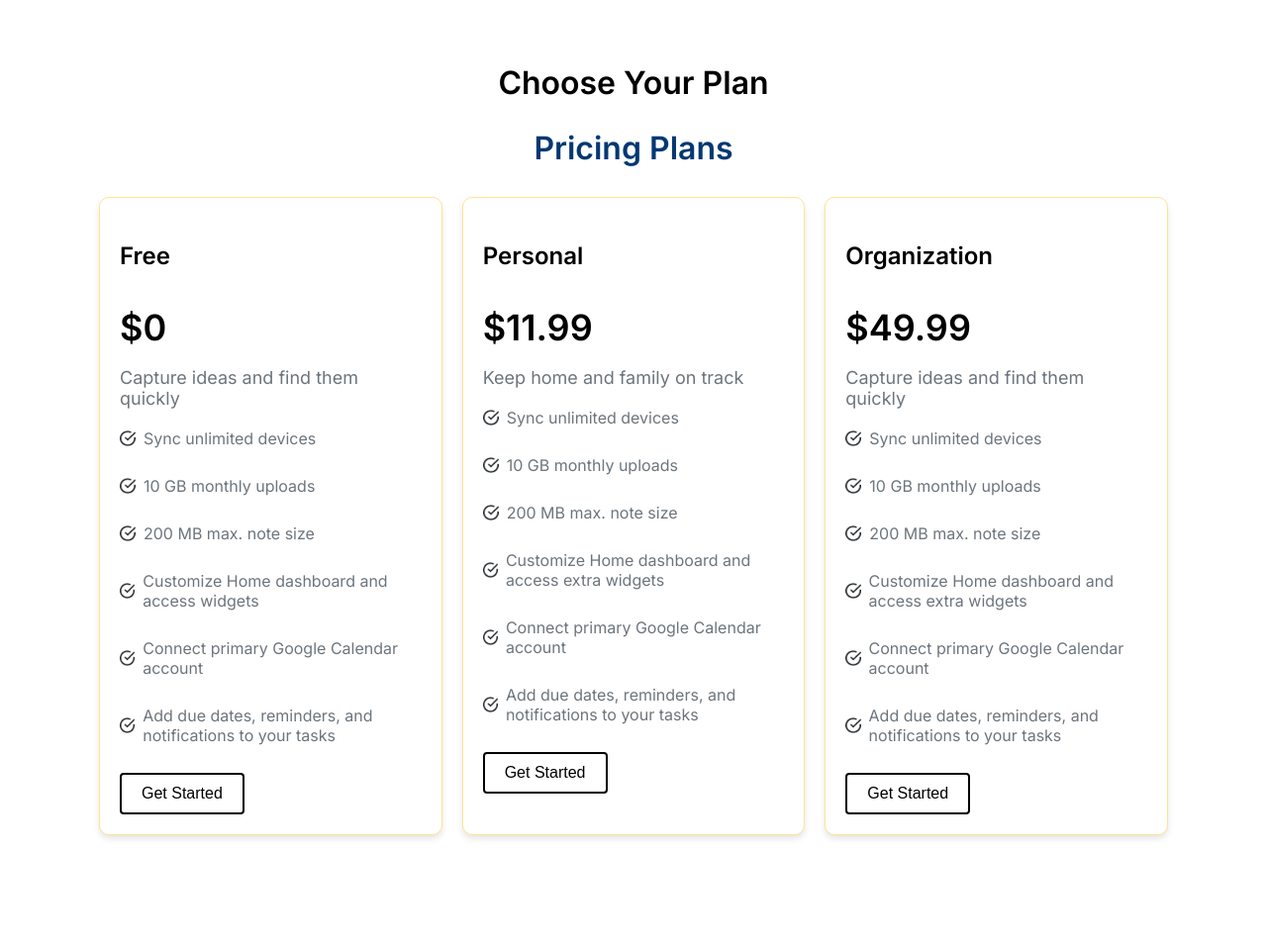
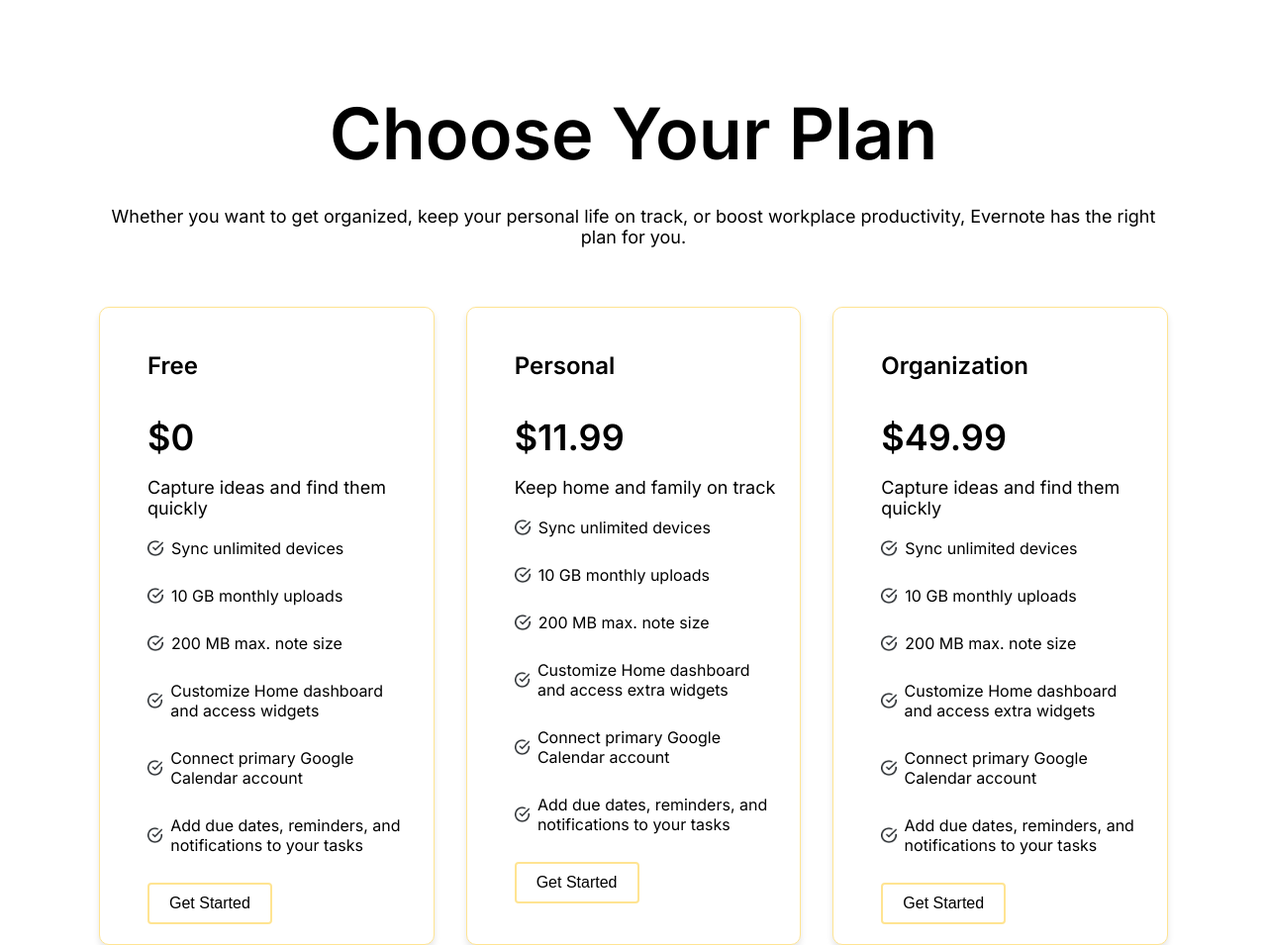
Before and after one commit to JasonWisdmLabs/Assignment1, a plain HTML site: page index.html in a window 1280 px wide. Shown: the part 3100-4055 px from the top of the page at 99% size. Before the commit the page ends 3994 px from the top, so only its background shows below. Drawn offline with Linux system fonts and the light colour scheme.

Commit message:
Corrected Some CSS of Pricing Cards

```diff
--- a/index.html
+++ b/index.html
@@ -77,7 +77,7 @@
 
     <div class="pricing-section">
         <h1>Choose Your Plan</h1>
-        <h2>Pricing Plans</h2>
+        <p>Whether you want to get organized, keep your personal life on track, or boost workplace productivity, Evernote has the right plan for you.</p>
         <div class="pricing-cards">
             <!-- Free Plan -->
             <div class="pricing-card">
--- a/sytles.css
+++ b/sytles.css
@@ -168,17 +168,21 @@
     text-align: center;
     background-color: white;
 }
-
-.pricing-section h2 {
-    font-size: 32px;
-    color: #043873;
+.pricing-section h1 {
+    font-size: 72px;
+    color: black;
     margin-bottom: 30px;
+}
+.pricing-section p {
+    font-size: 18px;
+    color: black;
+    margin-bottom: 60px;
 }
 
 .pricing-cards {
     display: flex;
     justify-content: center;
-    gap: 20px;
+    gap: 32px;
 }
 
 .pricing-card {
@@ -202,18 +206,25 @@
 
 .pricing-card h3 {
     font-size: 24px;
+    margin-left: 28px;
     margin-bottom: 10px;
 }
 
 .pricing-card .price {
     font-size: 36px;
     font-weight: bold;
+    margin-left: 28px;
     margin-bottom: 10px;
+}
+
+.pricing-card:hover .price{
+    color: #043873;
 }
 
 .pricing-card .subtitle {
     font-size: 18px;
-    color: #6c757d;
+    color: black;
+    margin-left: 28px;
     margin-bottom: 20px;
 }
 
@@ -221,7 +232,7 @@
     list-style: none;
     padding: 0;
     margin: 0 0 20px 0;
-    color: #6c757d;
+    color: black;
     font-size: 16px;
 }
 
@@ -236,10 +247,15 @@
 .pricing-card .features li img {
     width: 16px;
     height: 16px;
+    margin-left: 28px;
     transition: filter 0.4s, transform 0.4s;
 }
 
 .pricing-card:hover .features li {
+    color: #043873;
+}
+
+.pricing-card:hover .subtitle{
     color: #043873;
 }
 
@@ -250,9 +266,10 @@
 
 .pricing-card .get-started {
     background-color: transparent;
-    border: 2px solid black;
+    border: 2px solid #FFE492;
     padding: 10px 20px;
     border-radius: 4px;
+    margin-left: 28px;
     color: black;
     font-size: 16px;
     cursor: pointer;
```
